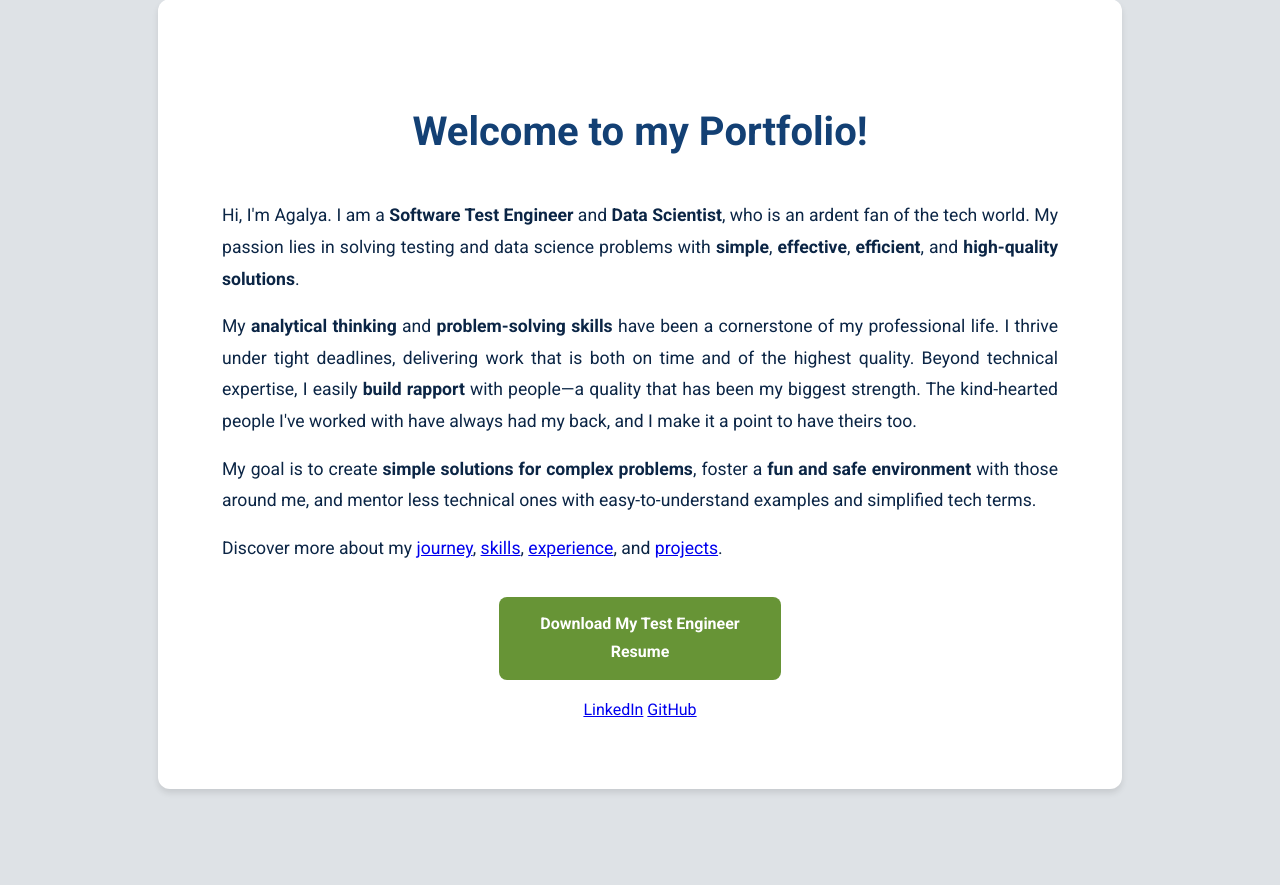
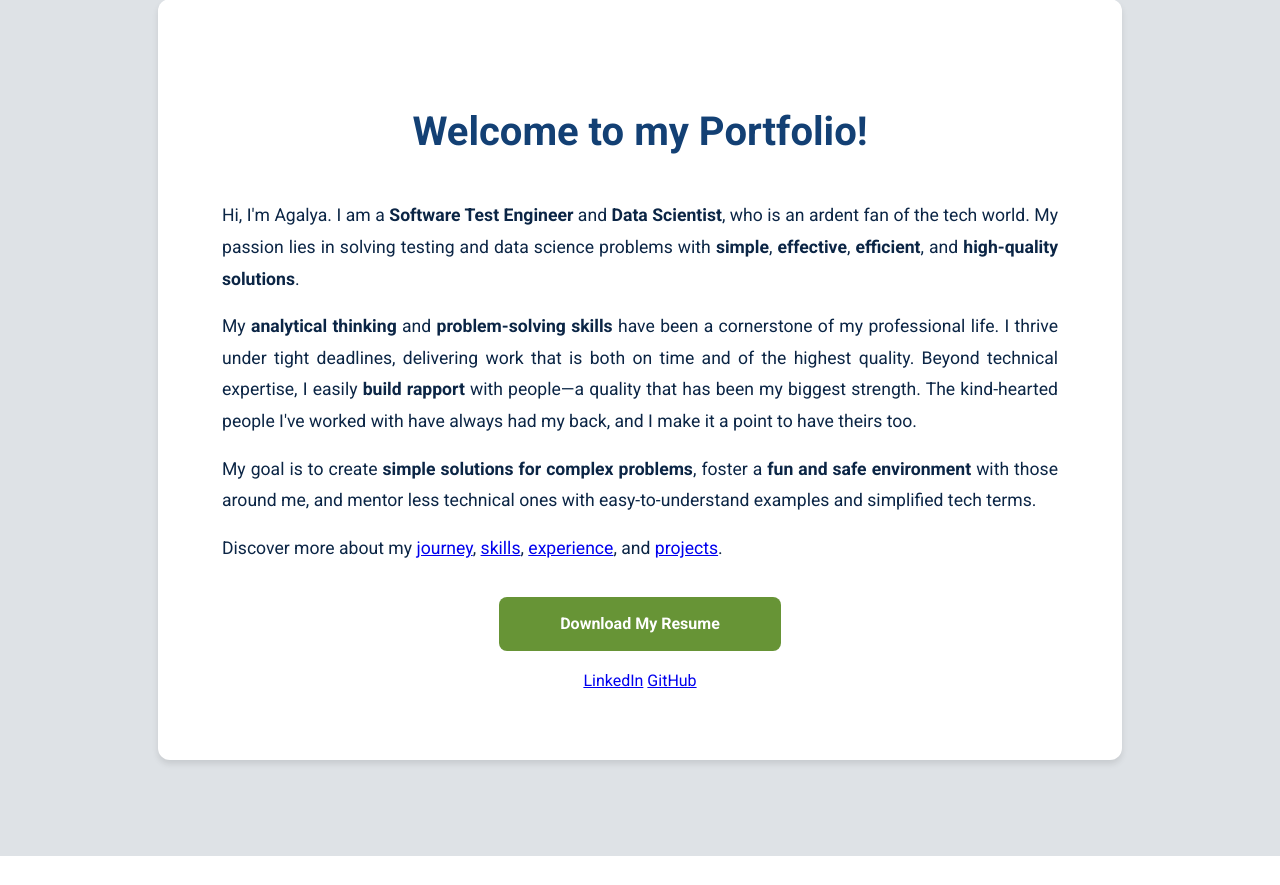
Before and after one commit to AyyaduraiAgalya/portfolio-website-flask, a Flask app: page / in a window 1280 px wide. Shown: the part 97-982 px from the top of the page. After the commit the page ends 953 px from the top, so only its background shows below. Run offline with Flask 3, Linux system fonts and the light colour scheme.

Commit message:
Updated the Resume download button name

```diff
--- a/app/templates/home.html
+++ b/app/templates/home.html
@@ -17,7 +17,7 @@
     </p>
     <div class="resume-links">
         <a href="{{ url_for('static', filename='Agalya_Ayyadurai_Resume_QA.pdf') }}" class="btn" download>
-            Download My Test Engineer Resume
+            Download My Resume
         </a>
 <!--        <a href="{{ url_for('static', filename='Agalya_Ayyadurai_Resume_DS.pdf') }}" class="btn" download>-->
 <!--            Download My Data Science Resume-->
```
